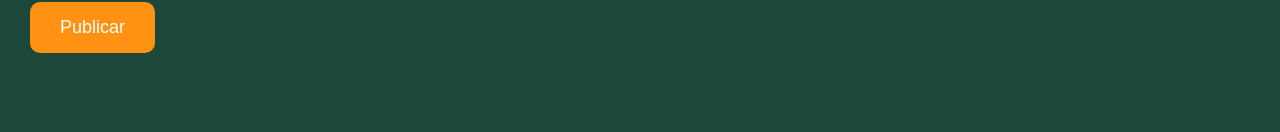
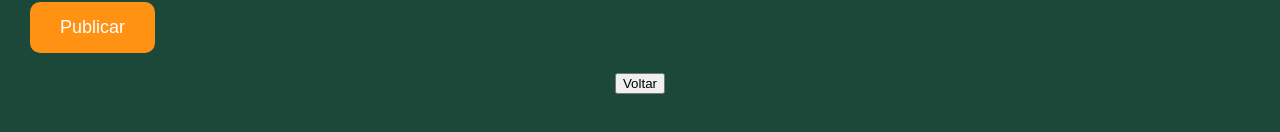
Before and after one commit to Projeto-Des-SW/betterlife-web, a React (Create React App) app: page /RegisterPostForum in a window 1280 px wide. Shown: the part 364-496 px from the top of the page. Built offline with nearby package versions, Linux system fonts and the light colour scheme; sample sign-in values are in the browser's storage.

Commit message:
adicionado botão de voltar na tela de registrar foruns

```diff
--- a/src/Pages/RegisterPostForum/RegisterPostForum.jsx
+++ b/src/Pages/RegisterPostForum/RegisterPostForum.jsx
@@ -9,7 +9,11 @@ const RegisterPostForum = () => {
     const navigate = useNavigate();
     const [usuarioIdPergunta, setUsuarioIdPergunta] = useState('');
     const [pergunta, setPergunta] = useState('');
-    const [categoriaForumId, setCategoriaForumId] = useState('1'); // Valor inicial pode ser o ID de uma categoria padrão
+    const [categoriaForumId, setCategoriaForumId] = useState('1');
+
+    const handleBack = () => {
+        navigate('/telaPrincipal');
+      };
 
     useEffect(() => {
         const userId = dadosUserLogadoService.getUserInfo().id;
@@ -18,21 +22,22 @@ const RegisterPostForum = () => {
 
     const submeter = async (e) => {
         e.preventDefault();
-        if(!pergunta || !categoriaForumId){
+        if (!pergunta || !categoriaForumId) {
             alert('Todos os campos do post são obrigatórios.');
             return;
         }
-        try{
+        try {
             const post = {
                 usuarioidpergunta: usuarioIdPergunta,
                 pergunta: pergunta,
-                categoriaforumid: categoriaForumId };
+                categoriaforumid: categoriaForumId
+            };
             const response = await forumService.registerPost(JSON.stringify(post));
             console.log(response.error)
             if (response.error === false) {
                 alert('Post enviado');
                 setTimeout(() => {
-                    navigate('/telaPrincipal'); //Mudar a rota para a rota do post que acabou de ser enviado
+                    navigate('/telaPrincipal');
                 }, 2000);
                 setUsuarioIdPergunta('');
                 setPergunta('');
@@ -76,6 +81,9 @@ const RegisterPostForum = () => {
                     </div>
                     <button type="submit" className={Styles.PostButton}>Publicar</button>
                 </form>
+                <div className={Styles.buttonContainer}>
+                    <button type="button" className={Styles.VoltarButton} variant="contained" color="default" onClick={handleBack}>Voltar</button>
+                </div>
             </div>
         </>
     )
```
Lines whose indentation alone changed are shown as unchanged.
